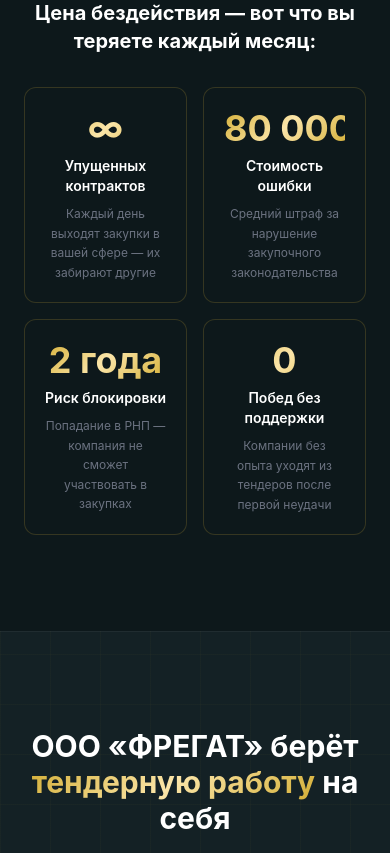
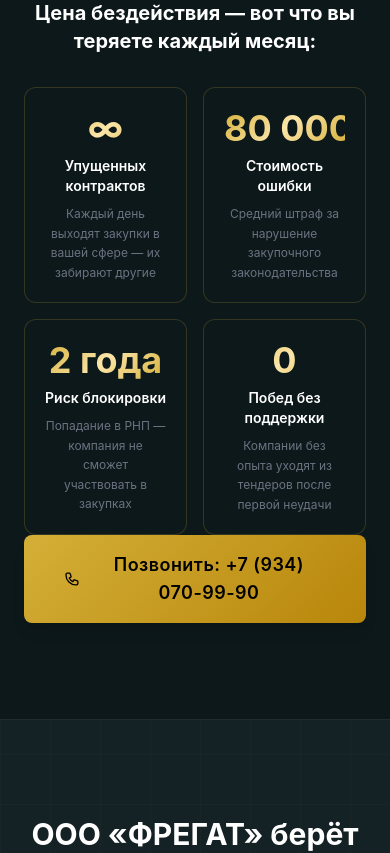
Before and after one commit to suyazov/tender-frigate.ru, a WordPress theme: template wp-content/themes/fregat/front-page.php in a window 390 px wide; the page is wider, and only the part inside the window is pictured. Shown: the part 3746-4599 px from the top of that part. Run offline with PHP 8.4 and a stand-in for WordPress, Linux system fonts and the light colour scheme; the site name, menu and one post (Sample post) are stand-ins, and other content is empty; some libraries are stand-ins or nearby versions.

Commit message:
UI fixes: header icons, footer structure, school columns, CTA button
- Header: remove "Позвонить" text (keep icon only), add messenger icons + "Макс" label
- Footer: fix broken grid structure — close grid div before bottom section
- Online school: stretch columns to equal height for symmetry
- "Цена бездействия": increase top margin (mt-24 → mt-32)
- Add CTA phone button after loss tiles section

Co-Authored-By: Claude Opus 4.7 <noreply@anthropic.com>

```diff
--- a/wp-content/themes/fregat/footer.php
+++ b/wp-content/themes/fregat/footer.php
@@ -49,6 +49,7 @@
 					<p class="text-gray-600 text-xs mt-3">г. Ставрополь, ул. Дзержинского, д. 114, оф. 201</p>
 				</div>
 			</div>
+		</div>
 
 		<div class="border-t border-white/10 pt-8 flex flex-col gap-4">
 				<div class="flex flex-col sm:flex-row items-center justify-between gap-4 text-gray-500 text-sm">
--- a/wp-content/themes/fregat/front-page.php
+++ b/wp-content/themes/fregat/front-page.php
@@ -153,7 +153,7 @@ get_header();
 						</div>
 
 						<!-- Потери -->
-						<div class="mt-24 max-w-4xl mx-auto">
+						<div class="mt-32 max-w-4xl mx-auto">
 							<h3 class="text-xl font-bold mb-8 text-center text-white">Цена бездействия — вот что вы теряете каждый месяц:</h3>
 							<div class="grid grid-cols-2 md:grid-cols-4 gap-4">
 								<div class="bg-[#0d181b] border border-gold/20 rounded-xl p-5 text-center">
@@ -176,6 +176,12 @@ get_header();
 									<div class="text-white font-semibold text-sm mb-2">Побед без поддержки</div>
 									<p class="text-gray-500 text-xs leading-relaxed">Компании без опыта уходят из тендеров после первой неудачи</p>
 								</div>
+							</div>
+							<div class="mt-10 text-center">
+								<a href="tel:+79340709990" class="inline-flex items-center gap-3 btn-gold py-4 px-10 rounded-lg text-lg tracking-wide font-semibold shadow-lg shadow-gold/20">
+									<svg class="w-5 h-5" fill="none" stroke="currentColor" viewBox="0 0 24 24"><path stroke-linecap="round" stroke-linejoin="round" stroke-width="2" d="M3 5a2 2 0 012-2h3.28a1 1 0 01.948.684l1.498 4.493a1 1 0 01-.502 1.21l-2.257 1.13a11.042 11.042 0 005.516 5.516l1.13-2.257a1 1 0 011.21-.502l4.493 1.498a1 1 0 01.684.949V19a2 2 0 01-2 2h-1C9.716 21 3 14.284 3 6V5z"/></svg>
+									Позвонить: +7 (934) 070-99-90
+								</a>
 							</div>
 						</div>
 					</div>
@@ -508,7 +514,7 @@ get_header();
 			<!-- Онлайн-школа -->
 			<section class="py-24 border-t border-white/5">
 				<div class="max-w-7xl mx-auto px-6">
-					<div class="grid md:grid-cols-2 gap-12 items-center">
+					<div class="grid md:grid-cols-2 gap-12 items-stretch">
 						<div>
 							<div class="inline-flex items-center gap-2 px-4 py-2 bg-gold/10 border border-gold rounded-full mb-6">
 								<span class="text-gold-gradient font-semibold text-xs uppercase tracking-wider">Наша онлайн-школа</span>
@@ -538,7 +544,7 @@ get_header();
 								<svg class="w-5 h-5" fill="none" stroke="currentColor" viewBox="0 0 24 24"><path stroke-linecap="round" stroke-linejoin="round" stroke-width="2" d="M10 6H6a2 2 0 00-2 2v10a2 2 0 002 2h10a2 2 0 002-2v-4M14 4h6m0 0v6m0-6L10 14"/></svg>
 							</a>
 						</div>
-						<div class="bg-[#0d181b] border border-gold/30 rounded-xl p-8 text-center">
+						<div class="bg-[#0d181b] border border-gold/30 rounded-xl p-8 text-center h-full flex flex-col justify-center">
 							<div class="w-20 h-20 mx-auto mb-6 border-2 border-gold rounded-full flex items-center justify-center">
 								<svg class="w-10 h-10 text-gold opacity-50" fill="none" stroke="currentColor" viewBox="0 0 24 24"><path stroke-linecap="round" stroke-linejoin="round" stroke-width="1.5" d="M16 7a4 4 0 11-8 0 4 4 0 018 0zM12 14a7 7 0 00-7 7h14a7 7 0 00-7-7z"/></svg>
 							</div>
--- a/wp-content/themes/fregat/header.php
+++ b/wp-content/themes/fregat/header.php
@@ -70,15 +70,17 @@
 				<span class="hidden sm:block text-[10px] text-gray-400 tracking-widest uppercase">Тендерное сопровождение</span>
 			</div>
 		</a>
-		<nav class="hidden md:flex items-center gap-8 text-sm text-gray-300">
+		<nav class="hidden md:flex items-center gap-6 text-sm text-gray-300">
 			<a href="#challenges" class="py-3 hover:text-white transition">Ваши задачи</a>
-				<a href="#cases" class="py-3 hover:text-white transition">Кейсы</a>
+			<a href="#cases" class="py-3 hover:text-white transition">Кейсы</a>
 			<a href="#benefits" class="py-3 hover:text-white transition">Наши услуги</a>
 			<a href="#pricing" class="py-3 hover:text-white transition">Стоимость</a>
-			<a href="tel:+79340709990" class="py-3 hover:text-gold transition flex items-center gap-1.5">
-				<svg class="w-4 h-4" fill="none" stroke="currentColor" viewBox="0 0 24 24"><path stroke-linecap="round" stroke-linejoin="round" stroke-width="2" d="M3 5a2 2 0 012-2h3.28a1 1 0 01.948.684l1.498 4.493a1 1 0 01-.502 1.21l-2.257 1.13a11.042 11.042 0 005.516 5.516l1.13-2.257a1 1 0 011.21-.502l4.493 1.498a1 1 0 01.684.949V19a2 2 0 01-2 2h-1C9.716 21 3 14.284 3 6V5z"/></svg>
-				Позвонить
-			</a>
+			<div class="flex items-center gap-3 ml-2">
+				<a href="tel:+79340709990" class="hover:text-gold transition" title="Позвонить"><svg class="w-4 h-4" fill="none" stroke="currentColor" viewBox="0 0 24 24"><path stroke-linecap="round" stroke-linejoin="round" stroke-width="2" d="M3 5a2 2 0 012-2h3.28a1 1 0 01.948.684l1.498 4.493a1 1 0 01-.502 1.21l-2.257 1.13a11.042 11.042 0 005.516 5.516l1.13-2.257a1 1 0 011.21-.502l4.493 1.498a1 1 0 01.684.949V19a2 2 0 01-2 2h-1C9.716 21 3 14.284 3 6V5z"/></svg></a>
+				<a href="https://wa.me/79340709990" target="_blank" class="hover:text-green-400 transition" title="WhatsApp"><svg class="w-4 h-4" fill="currentColor" viewBox="0 0 24 24"><path d="M17.472 14.382c-.297-.149-1.758-.867-2.03-.967-.273-.099-.471-.148-.67.15-.197.297-.767.966-.94 1.164-.173.199-.347.223-.644.075-.297-.15-1.255-.463-2.39-1.475-.883-.788-1.48-1.761-1.653-2.059-.173-.297-.018-.458.13-.606.134-.133.298-.347.446-.52.149-.174.198-.298.298-.497.099-.198.05-.371-.025-.52-.075-.149-.669-1.612-.916-2.207-.242-.579-.487-.5-.669-.51-.173-.008-.371-.01-.57-.01-.198 0-.52.074-.792.372-.272.297-1.04 1.016-1.04 2.479 0 1.462 1.065 2.875 1.213 3.074.149.198 2.096 3.2 5.077 4.487.709.306 1.262.489 1.694.625.712.227 1.36.195 1.871.118.571-.085 1.758-.719 2.006-1.413.248-.694.248-1.289.173-1.413-.074-.124-.272-.198-.57-.347m-5.421 7.403h-.004a9.87 9.87 0 01-5.031-1.378l-.361-.214-3.741.982.998-3.648-.235-.374a9.86 9.86 0 01-1.51-5.26c.001-5.45 4.436-9.884 9.888-9.884 2.64 0 5.122 1.03 6.988 2.898a9.825 9.825 0 012.893 6.994c-.003 5.45-4.437 9.884-9.885 9.884m8.413-18.297A11.815 11.815 0 0012.05 0C5.495 0 .16 5.335.157 11.892c0 2.096.547 4.142 1.588 5.945L.057 24l6.305-1.654a11.882 11.882 0 005.683 1.448h.005c6.554 0 11.89-5.335 11.893-11.893a11.821 11.821 0 00-3.48-8.413z"/></svg></a>
+				<a href="https://t.me/ffaridaff" target="_blank" class="hover:text-blue-400 transition" title="Telegram"><svg class="w-4 h-4" fill="currentColor" viewBox="0 0 24 24"><path d="M11.944 0A12 12 0 0 0 0 12a12 12 0 0 0 12 12 12 12 0 0 0 12-12A12 12 0 0 0 12 0a12 12 0 0 0-.056 0zm4.962 7.224c.1-.002.321.023.465.14a.506.506 0 0 1 .171.325c.016.093.036.306.02.472-.18 1.898-.962 6.502-1.36 8.627-.168.9-.499 1.201-.82 1.23-.696.065-1.225-.46-1.9-.902-1.056-.693-1.653-1.124-2.678-1.8-1.185-.78-.417-1.21.258-1.91.177-.184 3.247-2.977 3.307-3.23.007-.032.014-.15-.056-.212s-.174-.041-.249-.024c-.106.024-1.793 1.14-5.061 3.345-.479.33-.913.49-1.302.48-.428-.008-1.252-.241-1.865-.44-.752-.245-1.349-.374-1.297-.789.027-.216.325-.437.893-.663 3.498-1.524 5.83-2.529 6.998-3.014 3.332-1.386 4.025-1.627 4.476-1.635z"/></svg></a>
+			<span class="text-xs text-gray-500">Макс</span>
+			</div>
 			<a href="#quiz" class="ml-2 btn-gold px-6 py-3 rounded text-sm tracking-wide">Связаться</a>
 		</nav>
 		<button class="mobile-menu-toggle md:hidden" aria-label="Меню">
@@ -98,7 +100,7 @@
 		<div class="px-6 pb-4 pt-2 flex flex-col gap-2">
 			<a href="#quiz" class="btn-gold px-6 py-3 rounded text-sm tracking-wide block text-center">Подобрать формат</a>
 			<div class="flex gap-3 justify-center pt-1">
-				<a href="tel:+79340709990" class="flex-1 flex items-center justify-center gap-2 py-2.5 rounded-lg border border-white/10 text-gray-300 hover:text-gold hover:border-gold/30 transition text-sm"><svg class="w-4 h-4" fill="none" stroke="currentColor" viewBox="0 0 24 24"><path stroke-linecap="round" stroke-linejoin="round" stroke-width="2" d="M3 5a2 2 0 012-2h3.28a1 1 0 01.948.684l1.498 4.493a1 1 0 01-.502 1.21l-2.257 1.13a11.042 11.042 0 005.516 5.516l1.13-2.257a1 1 0 011.21-.502l4.493 1.498a1 1 0 01.684.949V19a2 2 0 01-2 2h-1C9.716 21 3 14.284 3 6V5z"/></svg> Позвонить</a>
+				<a href="tel:+79340709990" class="flex-1 flex items-center justify-center gap-2 py-2.5 rounded-lg border border-white/10 text-gray-300 hover:text-gold hover:border-gold/30 transition text-sm"><svg class="w-4 h-4" fill="none" stroke="currentColor" viewBox="0 0 24 24"><path stroke-linecap="round" stroke-linejoin="round" stroke-width="2" d="M3 5a2 2 0 012-2h3.28a1 1 0 01.948.684l1.498 4.493a1 1 0 01-.502 1.21l-2.257 1.13a11.042 11.042 0 005.516 5.516l1.13-2.257a1 1 0 011.21-.502l4.493 1.498a1 1 0 01.684.949V19a2 2 0 01-2 2h-1C9.716 21 3 14.284 3 6V5z"/></svg></a>
 				<a href="https://wa.me/79340709990" target="_blank" class="flex items-center justify-center w-10 h-10 rounded-lg border border-white/10 text-gray-300 hover:text-green-400 hover:border-green-400/30 transition"><svg class="w-5 h-5" fill="currentColor" viewBox="0 0 24 24"><path d="M17.472 14.382c-.297-.149-1.758-.867-2.03-.967-.273-.099-.471-.148-.67.15-.197.297-.767.966-.94 1.164-.173.199-.347.223-.644.075-.297-.15-1.255-.463-2.39-1.475-.883-.788-1.48-1.761-1.653-2.059-.173-.297-.018-.458.13-.606.134-.133.298-.347.446-.52.149-.174.198-.298.298-.497.099-.198.05-.371-.025-.52-.075-.149-.669-1.612-.916-2.207-.242-.579-.487-.5-.669-.51-.173-.008-.371-.01-.57-.01-.198 0-.52.074-.792.372-.272.297-1.04 1.016-1.04 2.479 0 1.462 1.065 2.875 1.213 3.074.149.198 2.096 3.2 5.077 4.487.709.306 1.262.489 1.694.625.712.227 1.36.195 1.871.118.571-.085 1.758-.719 2.006-1.413.248-.694.248-1.289.173-1.413-.074-.124-.272-.198-.57-.347m-5.421 7.403h-.004a9.87 9.87 0 01-5.031-1.378l-.361-.214-3.741.982.998-3.648-.235-.374a9.86 9.86 0 01-1.51-5.26c.001-5.45 4.436-9.884 9.888-9.884 2.64 0 5.122 1.03 6.988 2.898a9.825 9.825 0 012.893 6.994c-.003 5.45-4.437 9.884-9.885 9.884m8.413-18.297A11.815 11.815 0 0012.05 0C5.495 0 .16 5.335.157 11.892c0 2.096.547 4.142 1.588 5.945L.057 24l6.305-1.654a11.882 11.882 0 005.683 1.448h.005c6.554 0 11.89-5.335 11.893-11.893a11.821 11.821 0 00-3.48-8.413z"/></svg></a>
 				<a href="https://t.me/ffaridaff" target="_blank" class="flex items-center justify-center w-10 h-10 rounded-lg border border-white/10 text-gray-300 hover:text-blue-400 hover:border-blue-400/30 transition"><svg class="w-5 h-5" fill="currentColor" viewBox="0 0 24 24"><path d="M11.944 0A12 12 0 0 0 0 12a12 12 0 0 0 12 12 12 12 0 0 0 12-12A12 12 0 0 0 12 0a12 12 0 0 0-.056 0zm4.962 7.224c.1-.002.321.023.465.14a.506.506 0 0 1 .171.325c.016.093.036.306.02.472-.18 1.898-.962 6.502-1.36 8.627-.168.9-.499 1.201-.82 1.23-.696.065-1.225-.46-1.9-.902-1.056-.693-1.653-1.124-2.678-1.8-1.185-.78-.417-1.21.258-1.91.177-.184 3.247-2.977 3.307-3.23.007-.032.014-.15-.056-.212s-.174-.041-.249-.024c-.106.024-1.793 1.14-5.061 3.345-.479.33-.913.49-1.302.48-.428-.008-1.252-.241-1.865-.44-.752-.245-1.349-.374-1.297-.789.027-.216.325-.437.893-.663 3.498-1.524 5.83-2.529 6.998-3.014 3.332-1.386 4.025-1.627 4.476-1.635z"/></svg></a>
 			</div>
```
